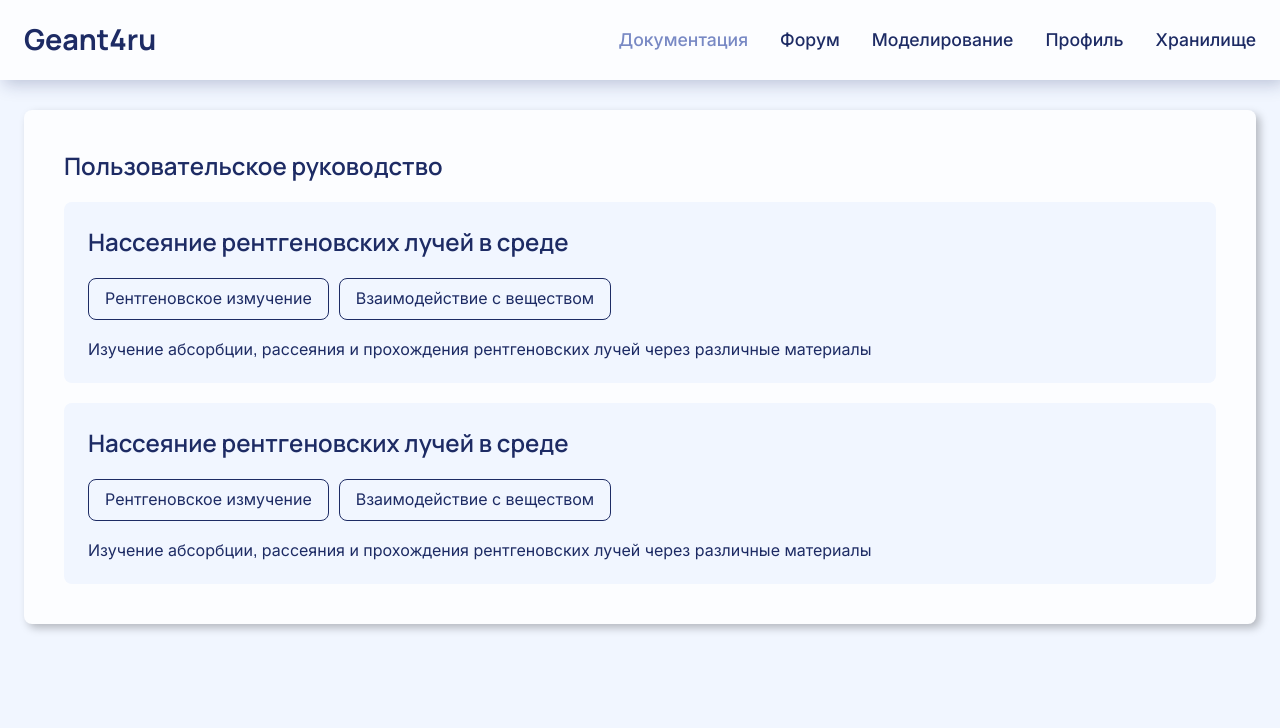
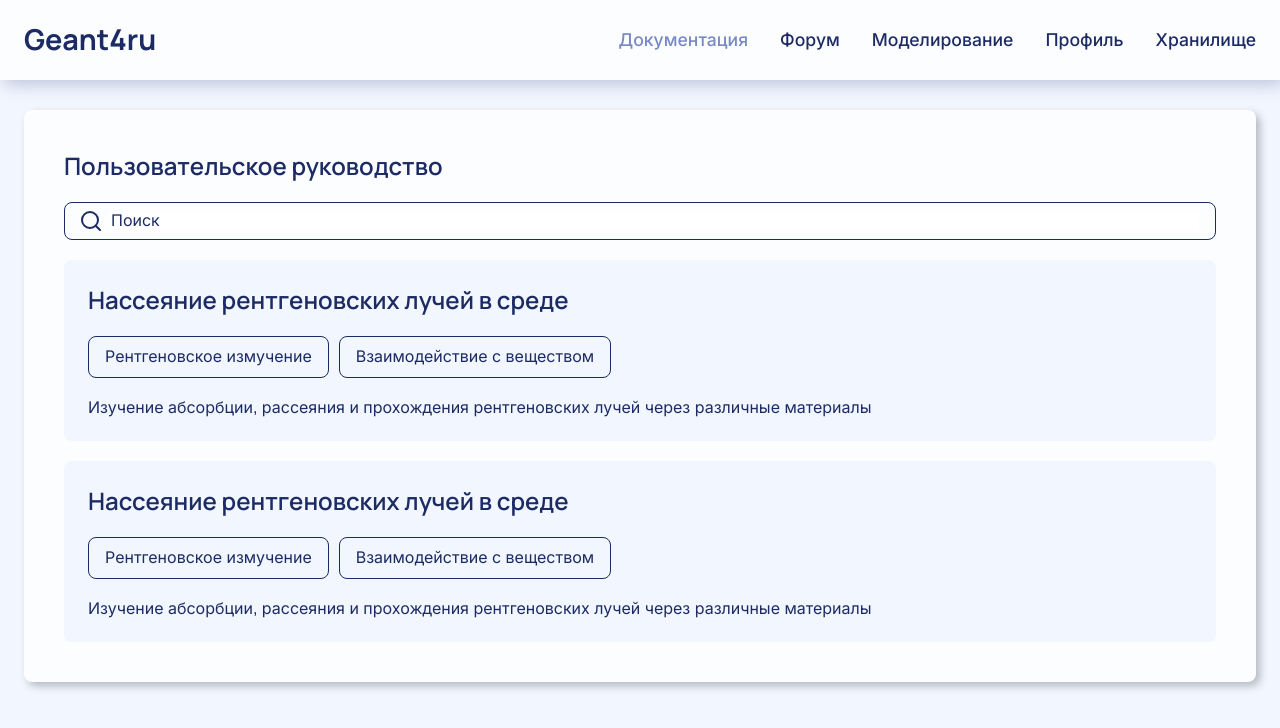
Before and after one commit to AlekseySimonov/Geant4_frontend_service, a React app: page /documentation in a window 1280 px wide. Shown: the top 728 px of the page. Built offline with nearby package versions, Linux system fonts and the light colour scheme.

Commit message:
Search ui

```diff
--- a/src/pages/documentationPage/ui/DocumentationPage.tsx
+++ b/src/pages/documentationPage/ui/DocumentationPage.tsx
@@ -1,5 +1,6 @@
 import styles from "./_docPage.module.scss"
 import ArticleCard from '@/entities/doc/exampleCard/ui/ArticleCard';
+import { Search } from '@/shared/ui/components/search';
 
 const DocumentationPage: React.FC = () => {
 	return (
@@ -7,6 +8,7 @@ const DocumentationPage: React.FC = () => {
 			<div className={styles.doc__title}>
 				<h2>Пользовательское руководство</h2>
 			</div>
+			<Search/>
 			<ArticleCard />
 			<ArticleCard/>
 		</div>
--- /dev/null
+++ b/src/shared/ui/components/search/Search.tsx
@@ -0,0 +1,94 @@
+import { useEffect, useRef, useState } from "react";
+import styles from "./_search.module.scss"
+import searchIcon from "@/shared/ui/assets/icons/search.svg"
+import crossIcon from "@/shared/ui/assets/icons/cross.svg"
+
+interface Items {
+	id?: number;
+	category?: string;
+	chapter?: string;
+	description?: string;
+	title: string;
+	chosen?: true;
+}
+
+function sleep(duration: number): Promise<void> {
+	return new Promise<void>((resolve) => {
+		setTimeout(() => {
+			resolve();
+		}, duration);
+	});
+}
+
+export const Search: React.FC = () => {
+	const [open, setOpen] = useState(false);
+	const [options, setOptions] = useState<readonly Items[]>([]);
+	const [loading, setLoading] = useState(false);
+	const [searchText, setSearchText] = useState('');
+
+	useEffect(() => {
+		if (searchText.length > 1) {
+			setOpen(true);
+		} else {
+			setOpen(false);
+		}
+	}, [searchText])
+
+	const handleOpen = () => {
+		setOpen(true);
+		(async () => {
+			setLoading(true);
+			await sleep(1e3);
+			setLoading(false);
+
+			setOptions([...items]);
+		})();
+	};
+
+	const handleItemClick = (item: Items) => {
+		setSearchText(item.title);
+	};
+
+	const inputRef = useRef(null);
+
+	const handleSearchClick = () => {
+		if (inputRef.current) {
+		inputRef.current.focus();
+		}
+	};
+
+	return (
+		<div className={styles.search} onClick={handleSearchClick}>
+			<div className={`${styles.search__input} ${open ? styles.open : ''}`}>
+				<img className={ styles.search__input__icon} src={searchIcon} alt="#" />
+				<input
+					type="text"
+					placeholder="Поиск"
+					ref={inputRef}
+					value={searchText}
+					onChange={(e)=> setSearchText(e.target.value)}
+				/>
+				{searchText && (
+					<img className={styles.search__input__cross} src={crossIcon} alt="#" onClick={() => setSearchText('')} />
+				)}
+			</div>
+			{open && (<div className={styles.search__popper}>
+				{items.map((item, index) => (
+					<div key={index}
+						className={styles.search__popper__item}
+						onClick={() => handleItemClick(item)}
+					>
+					{item.title}
+					</div>
+				))}
+			</div>)}
+		</div>
+	);
+}
+
+const items = [
+	{ title: 'The Shawshank Redemption' },
+	{ title: 'The Godfather' },
+	{ title: 'The Godfather: Part II' },
+	{ title: 'The Dark Knight' },
+]
--- /dev/null
+++ b/src/shared/ui/components/search/_search.module.scss
@@ -0,0 +1,66 @@
+.search{
+	width: 100%;
+	position: relative;
+	&__input{
+		display: flex;
+		align-items: center;
+		border-radius: 8px;
+		gap: 8px;
+		width: 100%;
+		padding-inline: 16px;
+		padding-block: 8px;
+		border: solid 1px var(--mui-palette-primary-main);
+		&.open{
+			border-radius: 8px 8px 0 0;
+			border-bottom: none;
+			&::after {
+				content: '';
+				position: absolute;
+				bottom: 0;
+				left:44px;
+				right: 44px;
+				height: 1px;
+				background-color: var(--mui-palette-primary-main);
+			}
+		}
+		input{
+			border: none;
+			width: 100%;
+		}
+		input::placeholder{
+			color: var(--mui-palette-primary-main);
+			width: auto;
+		}
+		&__icon{
+			cursor: text;
+		}
+		&__cross{
+			margin-left: auto;
+			cursor: pointer;
+		}
+	}
+	&__popper{
+		position: absolute;
+		width: 100%;
+		left: 0;
+		top: 100%;
+		max-height: 300px;
+		background: var(--mui-palette-background-paper);
+		border-radius: 0 0 8px 8px;
+		box-shadow: var(--mui-shadows-2);
+		border: solid 1px var(--mui-palette-primary-main);
+		border-top: none;
+		display: flex;
+		padding-block: 10px;
+		flex-direction: column;
+		z-index: 888;
+		&__item {
+			cursor: pointer;
+			padding: 8px 12px 8px 44px;
+			transition: background-color 0.3s ease;
+		}
+		&__item:hover {
+			background-color: var(--mui-palette-background-default);
+		}
+	}
+}
--- /dev/null
+++ b/src/shared/ui/components/search/index.ts
@@ -0,0 +1 @@
+export { Search } from "./Search";
```
Also changed, not shown: src/shared/ui/components/search/searchStyles.ts (added, +26 -0 lines), src/shared/ui/assets/icons/cross.svg (added), src/shared/ui/assets/icons/search.svg (added).
